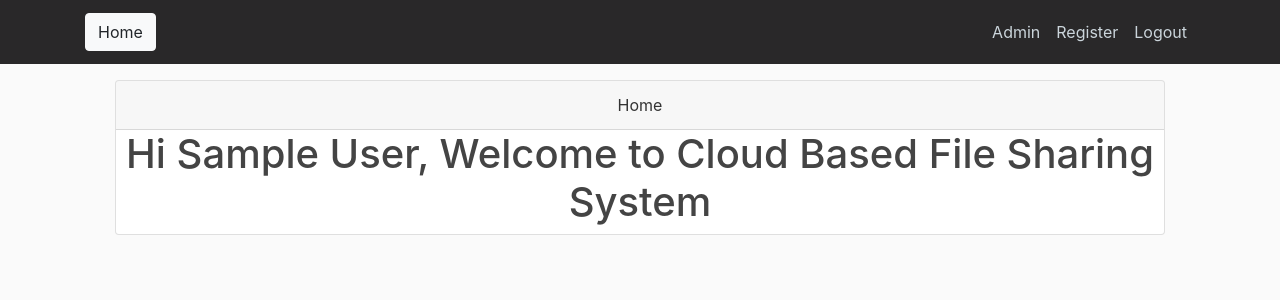
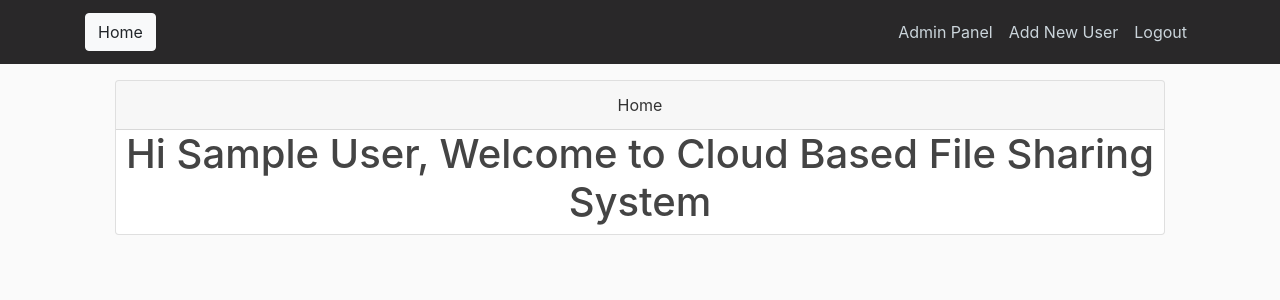
Before and after one commit to Arslan374/cb_FSS, a Django app: page / in a window 1280 px wide. Shown: the top 300 px of the page. Run offline with Django 3.2, Linux system fonts and the light colour scheme; the visitor is signed in with stand-in values (Sample User, id 1); some libraries are stand-ins or nearby versions.

Commit message:
Changes made in template

```diff
--- a/users/templates/users/base.html
+++ b/users/templates/users/base.html
@@ -8,8 +8,7 @@
     <meta name="viewport" content="width=device-width, initial-scale=1, shrink-to-fit=no" />
 
     <!-- Bootstrap CSS -->
-    <link crossorigin="anonymous" href="https://maxcdn.bootstrapcdn.com/bootstrap/4.0.0/css/bootstrap.min.css"
-        integrity="sha384-Gn5384xqQ1aoWXA+058RXPxPg6fy4IWvTNh0E263XmFcJlSAwiGgFAW/dAiS6JXm" rel="stylesheet" />
+    <link crossorigin="anonymous" href="https://maxcdn.bootstrapcdn.com/bootstrap/4.0.0/css/bootstrap.min.css" integrity="sha384-Gn5384xqQ1aoWXA+058RXPxPg6fy4IWvTNh0E263XmFcJlSAwiGgFAW/dAiS6JXm" rel="stylesheet" />
     <link rel="stylesheet" type="text/css" href="{% static 'css/users.css' %}">
 
 
@@ -21,8 +20,7 @@
         <nav class="navbar navbar-expand-md navbar-dark bg-steel fixed-top">
             <div class="container">
                 <a class="navbar-brand " href="/"><button class="btn btn-light">Home</button></a>
-                <button class="navbar-toggler" type="button" data-toggle="collapse" data-target="#navbarToggle"
-                    aria-controls="navbarToggle" aria-expanded="false" aria-label="Toggle navigation">
+                <button class="navbar-toggler" type="button" data-toggle="collapse" data-target="#navbarToggle" aria-controls="navbarToggle" aria-expanded="false" aria-label="Toggle navigation">
                     <span class="navbar-toggler-icon"></span>
                 </button>
                 <div class="collapse navbar-collapse" id="navbarToggle">
@@ -30,18 +28,13 @@
                     </div>
                     <!-- Navbar Right Side -->
                     <div class="navbar-nav">
-                        {% if user.is_authenticated %}
-                        {% if user.is_superuser %}
-                        <a class="nav-item nav-link" href="/admin">Admin</a>
+                        {% if user.is_authenticated %} {% if user.is_superuser %}
+                        <a class="nav-item nav-link" href="/admin">Admin Panel</a>
+                        <a class="nav-item nav-link" href="{% url 'register' %}">Add New User</a> {% else %}
+                        <a class="nav-item nav-link" href="{% url 'home' %}">Home</a> {% endif %}
+                        <a class="nav-item nav-link" href="{% url 'logout' %}">Logout</a> {% else %}
                         <a class="nav-item nav-link" href="{% url 'register' %}">Register</a>
-                        {% else %}
-                        <a class="nav-item nav-link" href="{% url 'home' %}">Home</a>
-                        {% endif %}
-                        <a class="nav-item nav-link" href="{% url 'logout' %}">Logout</a>
-                        {% else %}
-                        <a class="nav-item nav-link" href="{% url 'register' %}">Register</a>
-                        <a class="nav-item nav-link" href="{% url 'login' %}">Login</a>
-                        {% endif %}
+                        <a class="nav-item nav-link" href="{% url 'login' %}">Login</a> {% endif %}
                     </div>
                 </div>
             </div>
@@ -51,9 +44,7 @@
     <main role="main" class="container">
         <div class="row">
             <div class="col-sm">
-                {% if messages %}
-                {% for message in messages %}
-                {% if message.tags == 'error' %}
+                {% if messages %} {% for message in messages %} {% if message.tags == 'error' %}
                 <div class="alert alert-danger">
                     {{ message }}
                 </div>
@@ -61,32 +52,19 @@
                 <div class="alert alert-{{ message.tags }}">
                     {{ message }}
                 </div>
-                {% endif %}
-                {% endfor %}
-                {% endif %}
-                {% block content %}{% endblock %}
+                {% endif %} {% endfor %} {% endif %} {% block content %}{% endblock %}
             </div>
 
         </div>
     </main>
     <!-- Optional JavaScript -->
     <!-- jQuery first, then Popper.js, then Bootstrap JS -->
-    <script src="https://code.jquery.com/jquery-3.2.1.slim.min.js"
-        integrity="sha384-KJ3o2DKtIkvYIK3UENzmM7KCkRr/rE9/Qpg6aAZGJwFDMVNA/GpGFF93hXpG5KkN"
-        crossorigin="anonymous"></script>
-    <script src="https://cdnjs.cloudflare.com/ajax/libs/popper.js/1.12.9/umd/popper.min.js"
-        integrity="sha384-ApNbgh9B+Y1QKtv3Rn7W3mgPxhU9K/ScQsAP7hUibX39j7fakFPskvXusvfa0b4Q"
-        crossorigin="anonymous"></script>
-    <script src="https://maxcdn.bootstrapcdn.com/bootstrap/4.0.0/js/bootstrap.min.js"
-        integrity="sha384-JZR6Spejh4U02d8jOt6vLEHfe/JQGiRRSQQxSfFWpi1MquVdAyjUar5+76PVCmYl"
-        crossorigin="anonymous"></script>
+    <script src="https://code.jquery.com/jquery-3.2.1.slim.min.js" integrity="sha384-KJ3o2DKtIkvYIK3UENzmM7KCkRr/rE9/Qpg6aAZGJwFDMVNA/GpGFF93hXpG5KkN" crossorigin="anonymous"></script>
+    <script src="https://cdnjs.cloudflare.com/ajax/libs/popper.js/1.12.9/umd/popper.min.js" integrity="sha384-ApNbgh9B+Y1QKtv3Rn7W3mgPxhU9K/ScQsAP7hUibX39j7fakFPskvXusvfa0b4Q" crossorigin="anonymous"></script>
+    <script src="https://maxcdn.bootstrapcdn.com/bootstrap/4.0.0/js/bootstrap.min.js" integrity="sha384-JZR6Spejh4U02d8jOt6vLEHfe/JQGiRRSQQxSfFWpi1MquVdAyjUar5+76PVCmYl" crossorigin="anonymous"></script>
     <!-- Font Awesome JS -->
-    <script defer src="https://use.fontawesome.com/releases/v5.0.13/js/solid.js"
-        integrity="sha384-tzzSw1/Vo+0N5UhStP3bvwWPq+uvzCMfrN1fEFe+xBmv1C/AtVX5K0uZtmcHitFZ"
-        crossorigin="anonymous"></script>
-    <script defer src="https://use.fontawesome.com/releases/v5.0.13/js/fontawesome.js"
-        integrity="sha384-6OIrr52G08NpOFSZdxxz1xdNSndlD4vdcf/q2myIUVO0VsqaGHJsB0RaBE01VTOY"
-        crossorigin="anonymous"></script>
+    <script defer src="https://use.fontawesome.com/releases/v5.0.13/js/solid.js" integrity="sha384-tzzSw1/Vo+0N5UhStP3bvwWPq+uvzCMfrN1fEFe+xBmv1C/AtVX5K0uZtmcHitFZ" crossorigin="anonymous"></script>
+    <script defer src="https://use.fontawesome.com/releases/v5.0.13/js/fontawesome.js" integrity="sha384-6OIrr52G08NpOFSZdxxz1xdNSndlD4vdcf/q2myIUVO0VsqaGHJsB0RaBE01VTOY" crossorigin="anonymous"></script>
 </body>
 
 </html>
```
